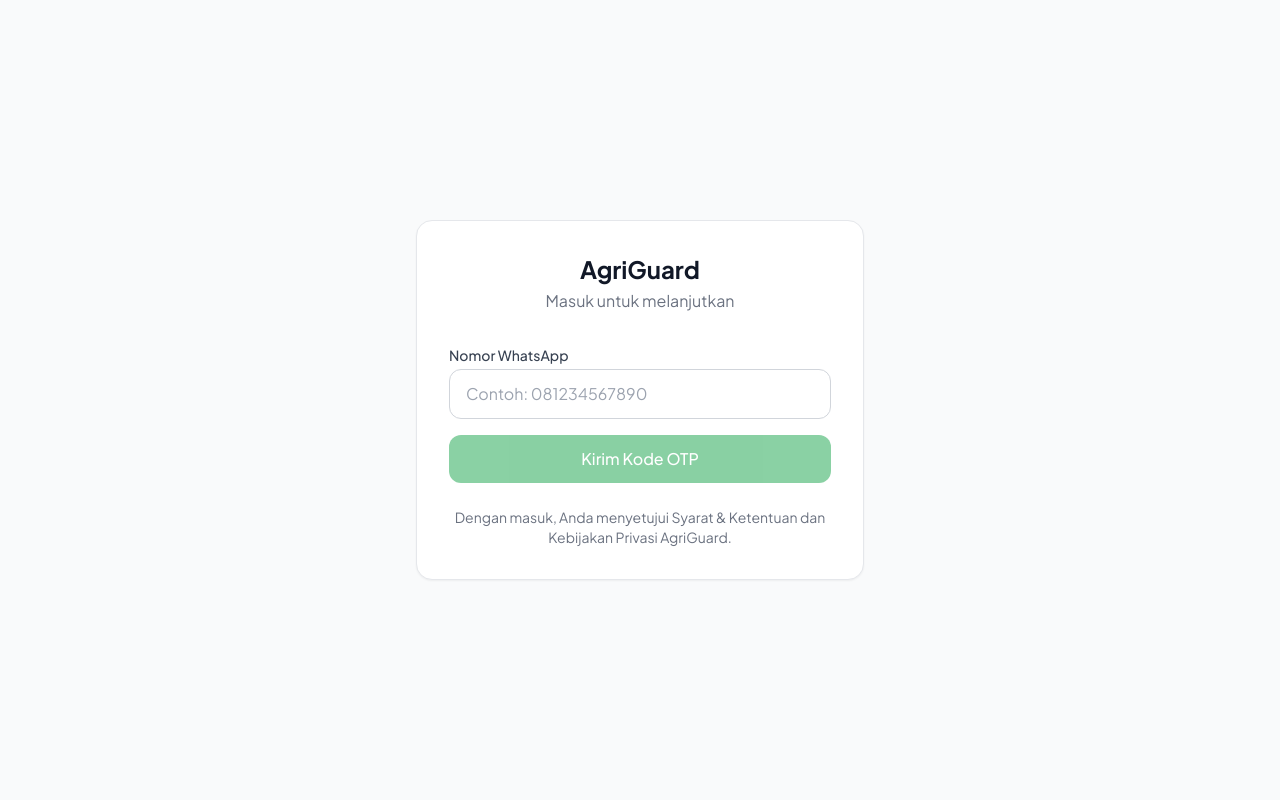
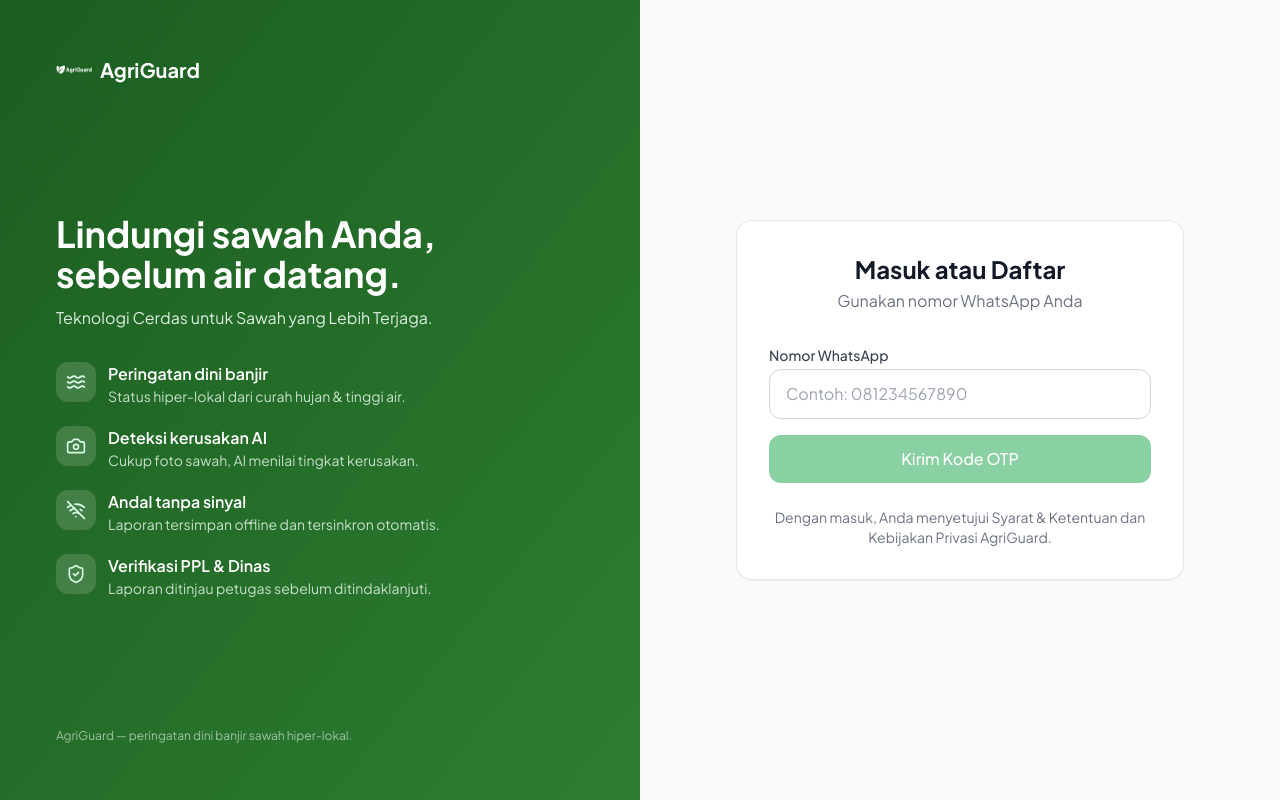
Before and after one commit to AbdulHalim26/agriguard, a Next.js app: page /login in a window 1280 px wide. Built offline with nearby package versions, Linux system fonts and the light colour scheme.

Commit message:
feat(design): login — panel hijau kiri (logo, tagline, 4 keunggulan) + form kanan (section I)

```diff
--- a/app/(auth)/login/page.tsx
+++ b/app/(auth)/login/page.tsx
@@ -1,10 +1,35 @@
 'use client'
 
 import { useState, Suspense } from 'react'
+import Image from 'next/image'
 import { useRouter, useSearchParams } from 'next/navigation'
 import { createClient } from '@/lib/supabase/client'
 import { getOtpService, isMockMode } from '@/lib/auth/otp'
 import { normalizePhone } from '@/lib/utils'
+import { Waves, Camera, WifiOff, ShieldCheck } from 'lucide-react'
+
+const BENEFITS = [
+  {
+    icon: Waves,
+    title: 'Peringatan dini banjir',
+    desc: 'Status hiper-lokal dari curah hujan & tinggi air.',
+  },
+  {
+    icon: Camera,
+    title: 'Deteksi kerusakan AI',
+    desc: 'Cukup foto sawah, AI menilai tingkat kerusakan.',
+  },
+  {
+    icon: WifiOff,
+    title: 'Andal tanpa sinyal',
+    desc: 'Laporan tersimpan offline dan tersinkron otomatis.',
+  },
+  {
+    icon: ShieldCheck,
+    title: 'Verifikasi PPL & Dinas',
+    desc: 'Laporan ditinjau petugas sebelum ditindaklanjuti.',
+  },
+]
 
 function LoginForm() {
   const router = useRouter()
@@ -124,14 +149,52 @@
   }
 
   return (
-    <div className="min-h-screen flex items-center justify-center bg-gray-50 px-4 py-12">
-      <div className="w-full max-w-md bg-white rounded-2xl shadow-sm border border-gray-200 p-8">
-        <div className="text-center mb-8">
-          <h1 className="text-2xl font-bold text-gray-900">AgriGuard</h1>
-          <p className="text-gray-500 mt-1">Masuk untuk melanjutkan</p>
+    <div className="min-h-screen grid lg:grid-cols-2">
+      <div className="hidden lg:flex flex-col justify-between bg-gradient-to-br from-[#1B5E20] to-[#2E7D32] text-white p-10 xl:p-14">
+        <div className="flex items-center gap-2">
+          <Image src="/logo-white.png" alt="AgriGuard" width={36} height={36} />
+          <span className="font-bold text-xl">AgriGuard</span>
         </div>
 
-        {error && (
+        <div>
+          <h2 className="text-3xl xl:text-4xl font-bold leading-tight mb-3">
+            Lindungi sawah Anda, sebelum air datang.
+          </h2>
+          <p className="text-green-50/90 mb-8 max-w-md">
+            Teknologi Cerdas untuk Sawah yang Lebih Terjaga.
+          </p>
+          <ul className="space-y-5 max-w-md">
+            {BENEFITS.map((b) => (
+              <li key={b.title} className="flex gap-3">
+                <div className="w-10 h-10 rounded-xl bg-white/15 flex items-center justify-center shrink-0">
+                  <b.icon size={20} className="text-green-100" aria-hidden="true" />
+                </div>
+                <div>
+                  <p className="font-semibold">{b.title}</p>
+                  <p className="text-sm text-green-50/80">{b.desc}</p>
+                </div>
+              </li>
+            ))}
+          </ul>
+        </div>
+
+        <p className="text-xs text-green-50/60">
+          AgriGuard — peringatan dini banjir sawah hiper-lokal.
+        </p>
+      </div>
+
+      <div className="flex items-center justify-center bg-gray-50 px-4 py-12">
+        <div className="w-full max-w-md bg-white rounded-2xl shadow-sm border border-gray-200 p-8">
+          <div className="text-center mb-8">
+            <div className="lg:hidden flex items-center justify-center gap-2 mb-3">
+              <Image src="/logo.png" alt="AgriGuard" width={36} height={36} className="rounded-md" />
+              <span className="text-2xl font-bold text-[#2E7D32]">AgriGuard</span>
+            </div>
+            <h1 className="text-2xl font-bold text-gray-900 hidden lg:block">Masuk atau Daftar</h1>
+            <p className="text-gray-500 mt-1">Gunakan nomor WhatsApp Anda</p>
+          </div>
+
+          {error && (
           <div className="mb-4 p-3 bg-red-50 border border-red-200 text-red-700 rounded-lg text-sm" role="alert">
             {error}
           </div>
@@ -218,6 +281,7 @@
         <p className="mt-6 text-center text-sm text-gray-500">
           Dengan masuk, Anda menyetujui Syarat & Ketentuan dan Kebijakan Privasi AgriGuard.
         </p>
+        </div>
       </div>
     </div>
   )
```
